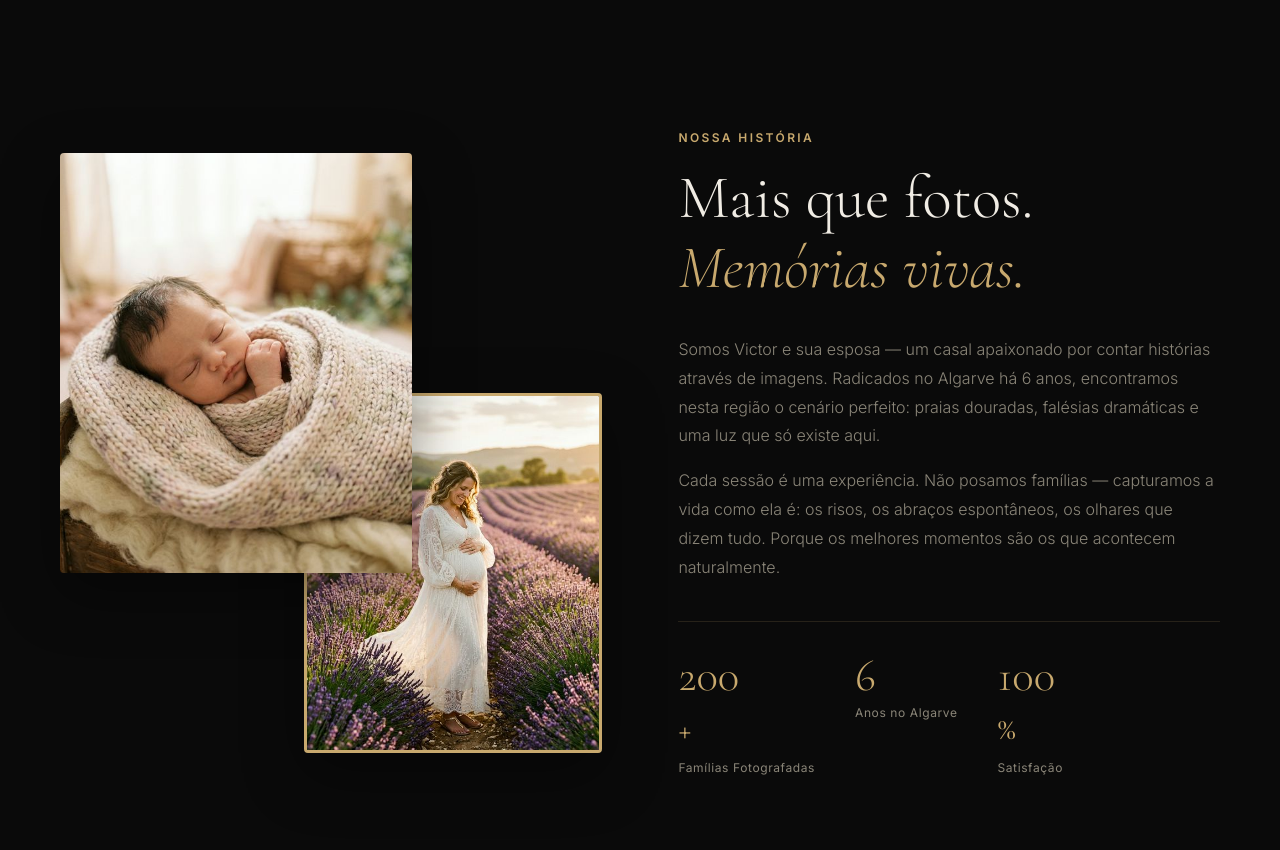
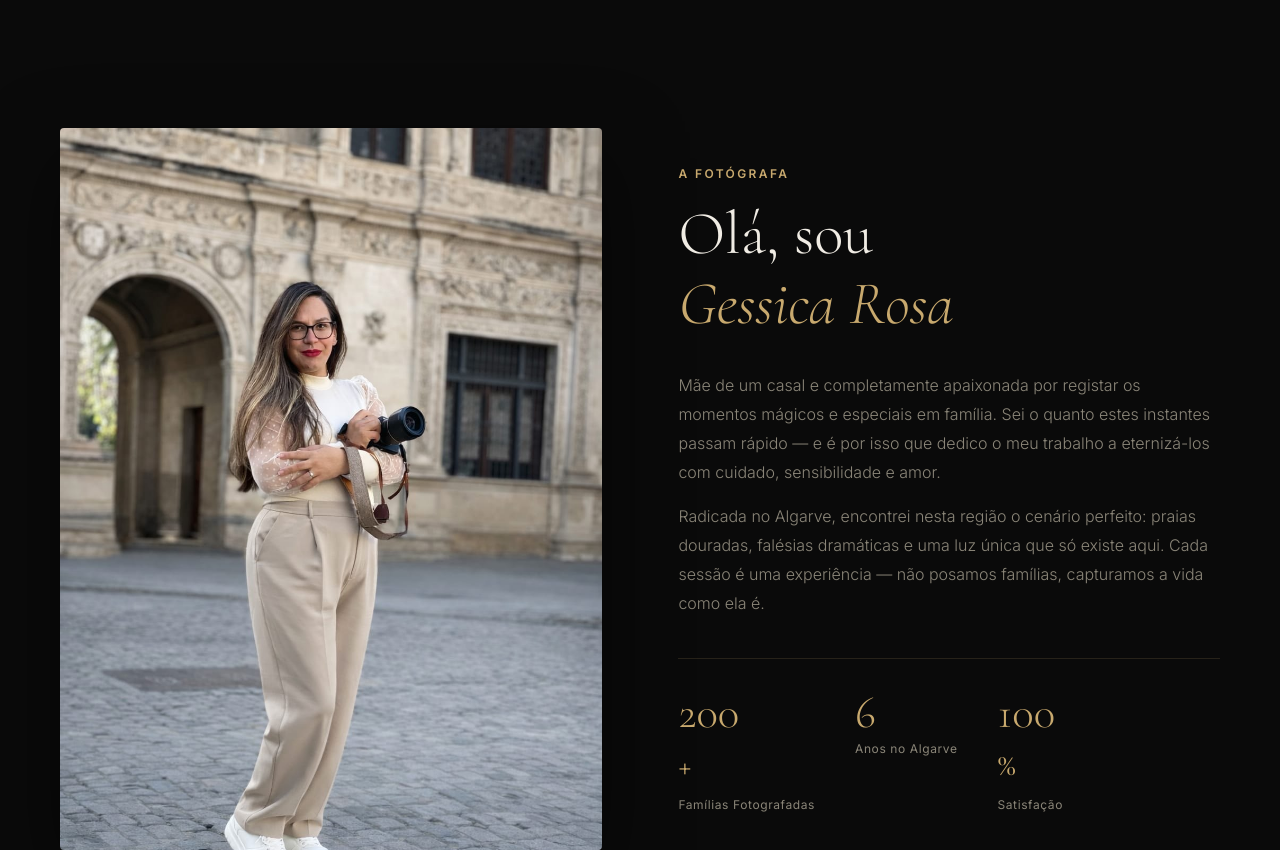
Before and after one commit to victorjobark-beep/click-eterno-site, a plain HTML site: page index.html in a window 1280 px wide. Shown: the part 800-1650 px from the top of the page. Drawn offline with nearby package versions, Linux system fonts and the light colour scheme.

Commit message:
Add Gessica photographer section + real logo in footer

```diff
--- a/index.html
+++ b/index.html
@@ -55,20 +55,15 @@
     <!-- About Section -->
     <section id="about" class="section about">
         <div class="container">
-            <div class="about-grid">
-                <div class="about-images">
-                    <div class="about-img-wrapper img-1">
-                        <img src="newborn.png" alt="Fotografia de recém-nascido" loading="lazy">
-                    </div>
-                    <div class="about-img-wrapper img-2">
-                        <img src="maternity.png" alt="Ensaio gestante" loading="lazy">
-                    </div>
+            <div class="photographer-grid">
+                <div class="photographer-img-wrapper">
+                    <img src="Gessica.jpeg" alt="Gessica Rosa — Fotógrafa Click Eterno" loading="lazy">
                 </div>
                 <div class="about-text">
-                    <p class="section-tag">Nossa História</p>
-                    <h2 class="section-title">Mais que fotos.<br><em>Memórias vivas.</em></h2>
-                    <p class="about-description">Somos Victor e sua esposa — um casal apaixonado por contar histórias através de imagens. Radicados no Algarve há 6 anos, encontramos nesta região o cenário perfeito: praias douradas, falésias dramáticas e uma luz que só existe aqui.</p>
-                    <p class="about-description">Cada sessão é uma experiência. Não posamos famílias — capturamos a vida como ela é: os risos, os abraços espontâneos, os olhares que dizem tudo. Porque os melhores momentos são os que acontecem naturalmente.</p>
+                    <p class="section-tag">A Fotógrafa</p>
+                    <h2 class="section-title">Olá, sou<br><em>Gessica Rosa</em></h2>
+                    <p class="about-description">Mãe de um casal e completamente apaixonada por registar os momentos mágicos e especiais em família. Sei o quanto estes instantes passam rápido — e é por isso que dedico o meu trabalho a eternizá-los com cuidado, sensibilidade e amor.</p>
+                    <p class="about-description">Radicada no Algarve, encontrei nesta região o cenário perfeito: praias douradas, falésias dramáticas e uma luz única que só existe aqui. Cada sessão é uma experiência — não posamos famílias, capturamos a vida como ela é.</p>
                     <div class="about-stats">
                         <div class="stat">
                             <span class="stat-number" data-target="200">0</span><span class="stat-suffix">+</span>
@@ -353,7 +348,7 @@
         <div class="container">
             <div class="footer-content">
                 <div class="footer-brand">
-                    <span class="logo-click">Click</span><span class="logo-eterno">Eterno</span>
+                    <img src="Logo.PNG" alt="Click Eterno Photography" class="footer-logo">
                     <p>Fotografia de família no Algarve.<br>Momentos eternos, naturalmente capturados.</p>
                 </div>
                 <div class="footer-links">
--- a/style.css
+++ b/style.css
@@ -417,6 +417,33 @@ a {
     grid-template-columns: 1fr 1fr;
     gap: clamp(40px, 6vw, 80px);
     align-items: center;
+}
+
+.photographer-grid {
+    display: grid;
+    grid-template-columns: 1fr 1fr;
+    gap: clamp(40px, 6vw, 80px);
+    align-items: center;
+}
+
+.photographer-img-wrapper {
+    position: relative;
+    border-radius: 4px;
+    overflow: hidden;
+    box-shadow: 0 30px 80px rgba(0,0,0,0.5);
+    aspect-ratio: 3/4;
+}
+
+.photographer-img-wrapper img {
+    width: 100%;
+    height: 100%;
+    object-fit: cover;
+    object-position: top;
+    transition: transform 0.6s var(--ease);
+}
+
+.photographer-img-wrapper:hover img {
+    transform: scale(1.03);
 }
 
 .about-images {
@@ -973,6 +1000,13 @@ a {
     margin-bottom: 40px;
 }
 
+.footer-logo {
+    width: 160px;
+    height: auto;
+    filter: brightness(0) invert(1);
+    opacity: 0.85;
+}
+
 .footer-brand p {
     margin-top: 12px;
     font-size: 0.85rem;
```
Also changed, not shown: Gessica.jpeg (added), 2 other files.
